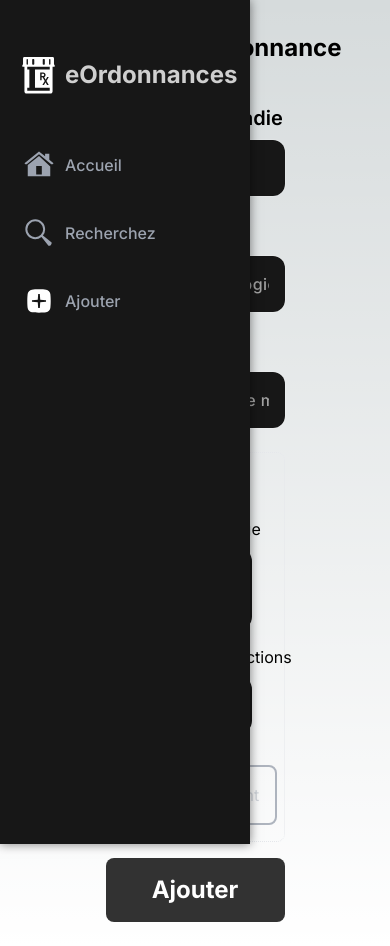
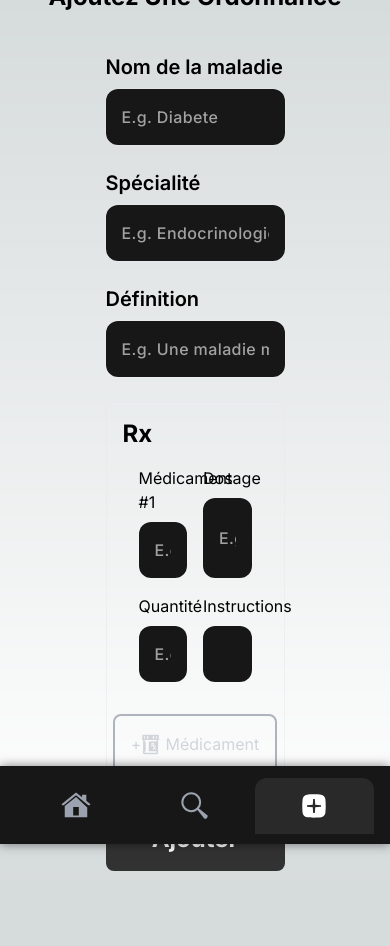
Before and after one commit to chabandou/eordonnances, a Next.js app: page /diseases/add in a window 390 px wide. After the commit the page ends 879 px from the top, so only its background shows below. Built offline with nearby package versions, Linux system fonts and the light colour scheme.

Commit message:
home page mobile responsive

```diff
--- a/app/globals.css
+++ b/app/globals.css
@@ -62,8 +62,8 @@ body {
 
 .container {
   position: relative;
-  left: 78px;
-  width: calc(100% - 78px);
+  /* left: 78px;
+  width: calc(100% - 78px); */
 }
 
 input {
@@ -121,7 +121,7 @@ input {
     width: 78px;
   }
   to {
-    width: 250px;
+    width: 260px;
   }
 }
 
@@ -138,16 +138,168 @@ input {
   color: hsl(0, 0%, 81%);
   background: var(--card-color);
   box-shadow: 0 0 10px rgba(0, 0, 0, 0.5);
-  height: 100vh;
   position: fixed;
-  width: 78px;
-  top: 0;
   left: 0;
   overflow: hidden;
   /* transition: width 0.6s cubic-bezier(0.76, 0, 0.24, 1); */
   transition: width 0.6s ease;
-  z-index: 9;
+  z-index: 99;
 }
+
+
+
+.nav-container header {
+  margin: 2.5rem 0;
+}
+
+.nav-container header svg {
+  width: 45px;
+}
+
+.nav-container .nav-link path {
+  fill: hsl(218, 11%, 65%);
+}
+.nav-container .nav-link:hover path {
+  fill: hsl(0, 0%, 100%);
+}
+
+.nav-container .nav-link.active {
+  background-color: rgba(255, 255, 255, 0.08);
+  color: hsl(0, 0%, 100%);
+}
+
+
+
+.nav-container .nav-link.active path {
+  fill: hsl(0, 0%, 100%);
+}
+
+.nav-link {
+  height: 56px;
+  width: 100%;
+  display: flex;
+  transition: all 0.35s ease-in-out;
+  z-index: 11;
+}
+
+/* .nav-link:hover {
+  background-color: hsla(0, 0%, 100%, 0.198);
+} */
+
+.nav-container .nav-link i {
+
+  min-width: 30px;
+  margin: 0 7.5px;
+}
+
+.nav-container span {
+  font-weight: 500;
+  opacity: 0;
+  transform: translateX(-20px);
+  width: fit-content;
+  flex-shrink: 1;
+  transition: opacity 0.3s ease-in-out, transform 0.3s ease;
+  white-space: nowrap;
+  /* position: absolute;
+  bottom: 0;
+  left: 0;
+  padding: 20px; */
+}
+
+.nav-container header span {
+  font-weight: 700;
+  transform: translateX(-16px);
+}
+
+.nav-container:hover {
+  /* width: 20%; */
+}
+
+
+/* .nav-link:hover svg path {
+  fill: rgb(0, 0, 0);
+} */
+
+@media screen and (max-width: 768px) {
+  .nav-container {
+  height: 78px;
+  position: fixed;
+  width: 100vw;
+  bottom: 0;
+  left: 0;
+  overflow: hidden;
+  /* transition: width 0.6s cubic-bezier(0.76, 0, 0.24, 1); */
+  /* transition: width 0.6s ease; */
+  z-index: 99;
+  }
+
+  /* .nav-container:hover {
+    width: 100vw;
+    height: 78px;
+  } */
+
+  .nav-link {
+  align-items: center;
+  justify-content: center;
+  /* gap: 4px;s */
+  border-radius: 12px;
+  border-bottom-right-radius: 0;
+  border-bottom-left-radius: 0;
+  /* padding: 10px 0px; */
+}
+}
+
+@media screen and (min-width: 768px) {
+  .nav-container {
+  height: 100vh;
+  position: fixed;
+  width: 78px;
+  bottom: 0;
+  left: 0;
+  overflow: hidden;
+  /* transition: width 0.6s cubic-bezier(0.76, 0, 0.24, 1); */
+  /* transition: width 0.6s ease; */
+  z-index: 99;
+  }
+
+
+  .nav-container:hover {
+     height: 100vh;
+     width: 78px;
+     top: 0;
+
+  }
+  .nav-container:hover {
+    width: 260px;
+    animation: nav 0.6s cubic-bezier(0.76, 0, 0.24, 1);
+  }
+
+  .nav-container:hover .nav-link.active {
+  background: none;
+  color: rgb(156 163 175);
+}
+
+
+.nav-container:hover span {
+  opacity: 1;
+  transform: translateX(0px);
+}
+
+.nav-link:hover span {
+  color: rgba(230, 230, 230, 0.924);
+}
+
+
+.nav-link {
+  align-items: center;
+  justify-content: flex-start;
+  gap: 4px;
+  border-radius: 12px;
+  border-top-left-radius: 0;
+  border-bottom-left-radius: 0;
+  padding: 10px 0px;
+}
+
 
 .menu {
   position: relative;
@@ -175,100 +327,7 @@ input {
   opacity: 1;
   transform: translateY(var(--transformJS));
 }
-
-.nav-container:hover {
-  width: 250px;
-  animation: nav 0.6s cubic-bezier(0.76, 0, 0.24, 1);
 }
-
-.nav-container header {
-  margin: 2.5rem 0;
-}
-
-.nav-container header svg {
-  width: 45px;
-}
-
-.nav-container .nav-link path {
-  fill: hsl(218, 11%, 65%);
-}
-.nav-container .nav-link:hover path {
-  fill: hsl(0, 0%, 100%);
-}
-
-.nav-container .nav-link.active {
-  background-color: rgba(255, 255, 255, 0.08);
-  color: hsl(0, 0%, 100%);
-}
-
-.nav-container:hover .nav-link.active {
-  background: none;
-  color: rgb(156 163 175);
-}
-
-.nav-container .nav-link.active path {
-  fill: hsl(0, 0%, 100%);
-}
-
-.nav-link {
-  height: 56px;
-  width: 100%;
-  display: flex;
-  align-items: center;
-  justify-content: flex-start;
-  gap: 4px;
-  padding: 3px 0;
-  border-radius: 12px;
-  border-top-left-radius: 0;
-  border-bottom-left-radius: 0;
-  padding: 10px 0px;
-  transition: all 0.35s ease-in-out;
-  z-index: 11;
-}
-
-/* .nav-link:hover {
-  background-color: hsla(0, 0%, 100%, 0.198);
-} */
-
-.nav-container .nav-link i {
-  min-width: 30px;
-  margin: 0 7.5px;
-}
-
-.nav-container span {
-  font-weight: 500;
-  opacity: 0;
-  transform: translateX(-20px);
-  width: fit-content;
-  flex-shrink: 1;
-  transition: opacity 0.3s ease-in-out, transform 0.3s ease;
-  white-space: nowrap;
-  /* position: absolute;
-  bottom: 0;
-  left: 0;
-  padding: 20px; */
-}
-
-.nav-container header span {
-  font-weight: 700;
-  transform: translateX(-16px);
-}
-
-.nav-container:hover {
-  /* width: 20%; */
-}
-
-.nav-container:hover span {
-  opacity: 1;
-  transform: translateX(0px);
-}
-
-.nav-link:hover span {
-  color: rgba(230, 230, 230, 0.924);
-}
-/* .nav-link:hover svg path {
-  fill: rgb(0, 0, 0);
-} */
 
 /* ********************* SEARCH PAGE ********************* */
 
@@ -753,7 +812,6 @@ input:checked + label {
   height: 260px;
   flex-direction: column;
   position: relative;
-  width: 300px;
 }
 
 .specialty-card:hover::before {
@@ -810,7 +868,7 @@ input:checked + label {
   text-align: center;
   text-decoration: none;
   text-transform: uppercase;
-  z-index: 99;
+  z-index: 9;
 }
 
 /* ******************** SPECIALTY CARD MAIN ICON + TEXT ************************** */
--- a/app/layout.js
+++ b/app/layout.js
@@ -14,7 +14,7 @@ export default function RootLayout({ children }) {
   return (
     <html lang="en">
       <body className={inter.className}>
-        <div className=" h-full flex flex-row">
+        <div className="h-[100vh] flex flex-row">
           <Navbar />
           {children}
         </div>
--- a/app/page.jsx
+++ b/app/page.jsx
@@ -6,7 +6,7 @@ import SpecialtyCards from "./ui/SpecialtyCards";
 
 export default function Home() {
   return (
-    <main className="container flex items-center justify-center">
+    <main className="container lg:left-[78px] w-[calc(100vw - 78px)] flex items-center justify-center">
       <SpecialtyCards />
     </main>
   );
--- a/app/ui/Navbar.jsx
+++ b/app/ui/Navbar.jsx
@@ -32,15 +32,15 @@ export default function Navbar() {
   }, []);
   return (
     <div className="nav-container py-3 px-4 m-auto z-50">
-      <header className="flex flex-col w-fit items-start justify-start gap-y-6 m-auto">
+      <header className="hidden lg:flex flex-row lg:flex-col w-fit items-start justify-start gap-y-6 m-auto">
         <Link className="hover:cursor-pointer text-2xl font-bold" href="/">
-          <div className="flex items-center justify-start gap-1">
+          <div className="hidden lg:flex items-center justify-start gap-1">
             <Rx className="" />
             <span>eOrdonnances</span>
           </div>
         </Link>
       </header>
-      <div className="menu flex h-fit flex-col items-start justify-start gap-y-3 mt-4 m-auto">
+      <div className="menu flex h-fit flex-row lg:flex-col  lg:items-start justify-center lg:gap-y-3 lg:mt-4 lg:m-auto">
         <NavLink href="/" title="Accueil" icon={<Home />} i={0} />
         <NavLink href="/diseases" title="Recherchez" icon={<Search />} i={1} />
         <NavLink href="/diseases/add" title="Ajouter" icon={<Add />} i={2} />
@@ -55,12 +55,12 @@ function NavLink({ href, title, icon, i }) {
     <Link
       href={href}
       className={clsx(
-        "nav-link flex text-md text-gray-400 hover:text-gray-400 hover:cursor-pointer",
+        "nav-link flex items-center justify-center text-md text-gray-400 hover:cursor-pointer transition-all duration-300 ease-in-out",
         pathname === href && "active"
       )}
     >
       <i>{icon}</i>
-      <span>{title}</span>
+      <span className="hidden lg:inline">{title}</span>
     </Link>
   );
 }
--- a/app/ui/SpecialtyCards.jsx
+++ b/app/ui/SpecialtyCards.jsx
@@ -69,10 +69,10 @@ export default function SpecialtyCards() {
   return (
     <div
       onMouseMove={(e) => handleMouseMove(e)}
-      className="w-3/4 m-auto flex flex-wrap justify-center items-center gap-3 specialty-cards my-10"
+      className="w-4/5 lg:w-full m-auto flex flex-wrap justify-center items-center gap-3 specialty-cards pt-4 pb-[calc(78px+1rem)] lg:pb-4 lg:my-auto"
     >
       {specialties.map((s, i) => (
-        <div ref={specialtyCardRefs[i]} key={i} className="specialty-card">
+        <div ref={specialtyCardRefs[i]} key={i} className="specialty-card lg:w-1/4 md:w-1/3 sm:w-2/3 w-full h-40 relative">
           <div
             href={`/diseases?specialty=${s.name}`}
             className={"specialty-card-content"}
--- a/app/ui/details/RxCard.jsx
+++ b/app/ui/details/RxCard.jsx
@@ -20,7 +20,7 @@ export default function RxCard({ Rx, children }) {
       <motion.button
         whileHover={{ scale: 1.1 }}
         whileTap={{ scale: 0.9 }}
-        className="z-99 print-button absolute top-[10%] left-[82%] h-fit"
+        className="z-99 print-button absolute top-[5%] left-[85%] h-fit"
         onClick={() => setOpen(!open)}
         title="Imprimer la prescription"
       >
--- a/app/ui/icons/Print.jsx
+++ b/app/ui/icons/Print.jsx
@@ -1,22 +1,6 @@
-import * as React from "react"
+import * as React from "react";
 const SvgComponent = (props) => (
-  <svg
-    xmlns="http://www.w3.org/2000/svg"
-    viewBox="0 0 256 256"
-    {...props}
-  >
-    <path
-      fill="#fff"
-      strokeMiterlimit={10}
-      d="M0 256V0h256v256z"
-      fontFamily="none"
-      fontSize="none"
-      fontWeight="none"
-      style={{
-        mixBlendMode: "normal",
-      }}
-      textAnchor="none"
-    />
+  <svg xmlns="http://www.w3.org/2000/svg" viewBox="0 0 256 256" {...props}>
     <path
       fill="#996c33"
       strokeMiterlimit={10}
@@ -31,5 +15,5 @@ const SvgComponent = (props) => (
       transform="scale(4)"
     />
   </svg>
-)
-export default SvgComponent
+);
+export default SvgComponent;
```
Also changed, not shown: app/diseases/[id]/page.jsx (+31 -3 lines), app/ui/details/RxArray.jsx (+9 -4 lines), 1 other file (tests, documents, lock files or other folders).
